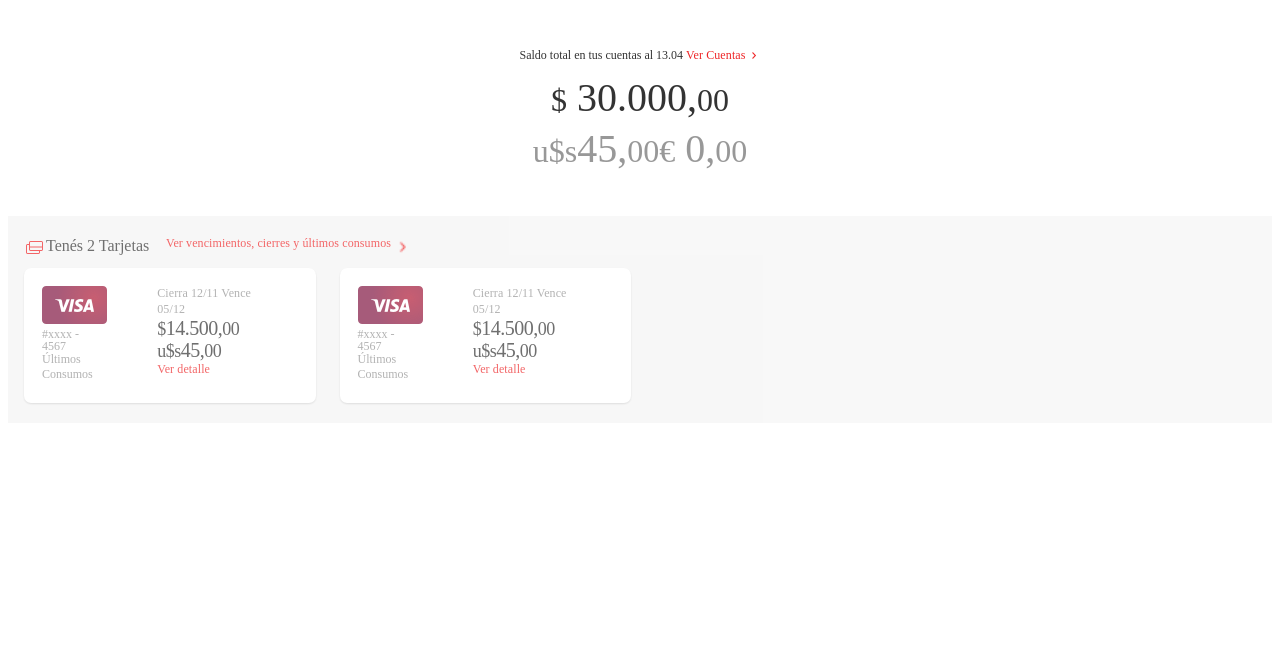
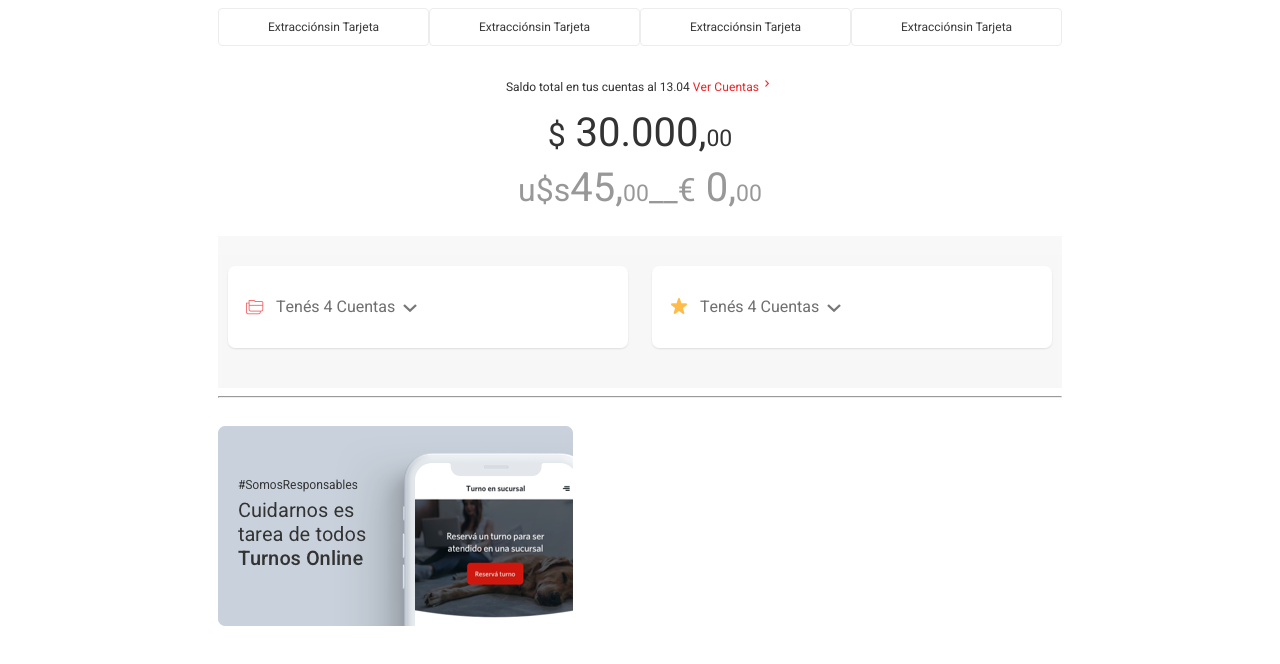
Before and after one commit to JuanCruzMonteros/Ego-Challenge2-Mobile, an Angular app: page / in a window 1280 px wide. Shown: the top 664 px of the page. Built offline with nearby package versions, Linux system fonts and the light colour scheme.

Commit message:
accounts mobile

```diff
--- a/src/app/components/resumen/accounts/accounts.component.css
+++ b/src/app/components/resumen/accounts/accounts.component.css
@@ -1,10 +1,8 @@
 #cuentas {
     display: grid;
     grid-template-areas: "row1" "row2";
-    row-gap: 10px;
     padding-left: 10px;
     padding-right: 10px;
-    /* height: 162px; */
     opacity: 0.7;
     background-color: #f5f5f5;
     row-gap: 10px;
@@ -13,8 +11,6 @@
 .row1 {
     grid-area: row1;
     display: grid;
-    grid-template-columns: 1fr;
-    grid-row: 1;
 
     margin-top: 20px;
     margin-left: 10px;
@@ -24,8 +20,6 @@
 .row2 {
     grid-area: row2;
     display: grid;
-    grid-template-columns: 1fr;
-    grid-row: 2;
 
     margin-bottom: 20px;
     margin-left: 10px;
@@ -33,9 +27,6 @@
 }
 
 .box {
-    /*
-    width: 355px;*/
-    width: 100;
     height: 50px;
     border-radius: 7px;
     box-shadow: 0 1px 2px 0 rgba(0, 0, 0, 0.15);
@@ -53,8 +44,6 @@
 }
 
 .Text {
-    /* width: 120px; */
-    height: 21px;
     font-family: Heebo;
     font-size: 16px;
     font-weight: 500;
@@ -106,3 +95,26 @@ hr .line {
     height: 1px;
     background-color: #c7c7c7;
 }
+
+@media (min-width: 1200px){
+
+    .row1 {
+        grid-column: 1;
+        grid-row: 1;
+
+        margin-top: 30px;
+        margin-bottom: 30px;
+        margin-left: 0;
+        margin-right: 12px;
+
+    }
+    .row2 {
+        grid-column: 2;
+        grid-row: 1;
+
+        margin-top: 30px;
+        margin-bottom: 30px;
+        margin-left: 12px;
+        margin-right: 0;
+    }
+}
--- a/src/app/components/resumen/accounts/accounts.component.html
+++ b/src/app/components/resumen/accounts/accounts.component.html
@@ -18,16 +18,14 @@
     <div class="row2">
         <div class="box align-left">
             <img src="./assets/png/fave-default.png" srcset="./assets/png/fave-default@2x.png 2x,
-            ./assets/png/fave-default@3x.png 3x" class="Fave-Default">
+                    ./assets/png/fave-default@3x.png 3x" class="Fave-Default">
 
             <div class="Text">
-
-                <span class="text-style-2">
-                    Últimos movimientos
-                </span>de tu CA en pesos 1234 2345
-
+                Tenés
+                <span class="text-style-1">
+                    4 Cuentas
+                </span>
             </div>
-
             <img src="./assets/png/down.png" srcset="./assets/png/down@2x.png 2x,
                 ./assets/png/down@3x.png 3x" class="down align-right">
         </div>
--- a/src/app/components/resumen/banner/banner.component.css
+++ b/src/app/components/resumen/banner/banner.component.css
@@ -1,21 +1,19 @@
 #banner {
-    /* grid-area: banner; */
-    grid-template-areas: "one two";
-    grid-template-columns: repeat(1fr,2);
-    grid-gap: 24px;
-    display: flex;
-    margin:0;
-    margin-left: 0;
-    margin-right: 0;
+    grid-template-areas: "one";
 }
-#banner .item-img {
+.item-img {
+
+    /* width: 355px; */
+
+    height: 200px;
+
+    object-fit: contain;
+
+    /* 1024
     width: 628px;
     height: 200px;
-    object-fit: contain;
+    object-fit: contain; */
 }
-#banner .item-one {
+.item-one {
     grid-area: one;
 }
-#banner .item-two {
-    grid-area: two;
-}
--- a/src/app/components/resumen/banner/banner.component.html
+++ b/src/app/components/resumen/banner/banner.component.html
@@ -1,10 +1,10 @@
 <section id="banner">
     <div class="item-one">
-        <img src="./assets/jpg/banner-1.jpg" srcset="./assets/png/banner-1@2x.jpg 2x,
-        ./assets/png/banner-1@3x.jpg 3x" class="item-img" />
+        <img src="./assets/png/banner.png" srcset="./assets/png/banner@2x.png 2x,
+        ./assets/png/banner@3x.png 3x" class="item-img" />
     </div>
-    <div class="item-two">
+    <!-- <div class="item-two">
         <img src="./assets/jpg/banner-2.jpg" srcset="./assets/png/banner-2@2x.jpg 2x,
     ./assets/png/banner-2@3x.jpg 3x" class="item-img" />
-    </div>
+    </div> -->
 </section>
--- a/src/app/components/resumen/money/money.component.css
+++ b/src/app/components/resumen/money/money.component.css
@@ -1,44 +1,37 @@
 #money {
     display: grid;
-    grid-template-areas: "row1"
-                        "row2""row3";
-                        margin-top: 20px ;
-                        margin-bottom: 20px;
-                        row-gap: 16px;
+    grid-template-areas: "row1" "row2" "row3";
+    margin-top: 20px;
+    margin-bottom: 20px;
+    text-align: center;
+    row-gap: 20px;
 }
 
 .row1 {
     grid-area: row1;
-    display: grid;
-    grid-template-columns: 1fr;
-    /*grid-column-start: 1;
-    grid-column-end: 4;*/
-    grid-row: 1;
 }
 
 .row2 {
     grid-area: row2;
-    display: grid;
-    grid-template-columns: 1fr;
-    /*grid-column-start: 1;
-    grid-column-end: 4;*/
-    grid-row: 2;
 }
+
 .row3 {
     grid-area: row3;
-    display: grid;
-    grid-template-columns: 1fr;
-    grid-row: 3;
 }
 
 .contentCenter {
+    padding: 0;
+    margin: 0;
+    display: -webkit-box;
+    display: -moz-box;
+    display: -ms-flexbox;
+    display: -webkit-flex;
     display: flex;
-    align-self: center;
-    justify-self: center;
+    align-items: center;
+    justify-content: center;
 }
 
 .saldo {
-    height: 16px;
     font-family: Heebo;
     font-size: 12px;
     font-weight: normal;
@@ -51,8 +44,6 @@
 }
 
 .label {
-    width: 67px;
-    height: 16px;
     font-family: Heebo;
     font-size: 12px;
     font-weight: normal;
@@ -65,33 +56,41 @@
 }
 
 .right {
-    width: 15px;
     height: 15px;
     object-fit: contain;
 }
 
 .moneda {
-    height: 35px;
     font-family: Heebo;
-    font-size: 40px;
+    font-size: 29px;
     font-weight: normal;
     font-stretch: normal;
     font-style: normal;
     line-height: 0.88;
     letter-spacing: normal;
+    text-align: center;
     color: #333333;
 }
 
 .moneda-simbolo {
-    font-family: Heebo-Regular;
-    font-size: 32px;
-    letter-spacing: 0;
+    font-size: 23px;
 }
 
 .moneda-decimales {
-    font-size: 32px;
+    font-size: 23px;
 }
 
 .moneda-style-2 {
     opacity: 50%;
 }
+
+@media (min-width: 720px) {
+    .moneda {
+        font-size: 40px;
+   }
+
+   .moneda-simbolo {
+    font-size: 32px;
+   }
+
+}
--- a/src/app/components/resumen/money/money.component.html
+++ b/src/app/components/resumen/money/money.component.html
@@ -3,9 +3,10 @@
         <div class="contentCenter">
             <div class="saldo">
                 Saldo total en tus cuentas al 13.04 <span class="label">Ver Cuentas</span>
+                <img src="./assets/png/right.png" srcset="./assets/png/right@2x.png 2x,
+                ./assets/png/right@3x.png 3x" class="right">
             </div>
-            <img src="./assets/png/right.png" srcset="./assets/png/right@2x.png 2x,
-                ./assets/png/right@3x.png 3x" class="right">
+
         </div>
     </div>
     <div class="row2">
@@ -21,7 +22,7 @@
                 <span class="moneda-simbolo">u$s</span>45,<span class="moneda-decimales">00</span>
             </div>
             <div class="moneda moneda-style-2">
-                <span class="moneda-simbolo">€</span> 0,<span class="moneda-decimales">00</span>
+                <span class="moneda-simbolo">__€</span> 0,<span class="moneda-decimales">00</span>
             </div>
         </div>
     </div>
--- a/src/app/components/resumen/navbar/navbar.component.css
+++ b/src/app/components/resumen/navbar/navbar.component.css
@@ -1,18 +1,28 @@
 #navbar {
-    display: flex;
+    display: none;
 }
 
+/* ----------- GRIDS ------------- */
 
 .card-grid {
     display: grid;
-    grid-template-areas: item1 item2 item3 item4;
+    grid-template-areas: "item1 item2 item3 item4";
 }
 
 .column {
-    width: 320px;
     height: 36px;
     border-radius: 4px;
     border: solid 1px #ededed;
+
+    padding: 0;
+    margin: 0;
+    display: -webkit-box;
+    display: -moz-box;
+    display: -ms-flexbox;
+    display: -webkit-flex;
+    display: flex;
+    align-items: center;
+    justify-content: center;
 }
 
 .item1 {
@@ -20,21 +30,25 @@
     grid-column: 1/2;
     grid-template-columns: 1fr;
 }
+
 .item2 {
     grid-column: item2;
     grid-column: 2/3;
     grid-template-columns: 1fr;
 }
+
 .item3 {
     grid-column: item3;
     grid-column: 3/4;
     grid-template-columns: 1fr;
 }
+
 .item4 {
     grid-column: item4;
     grid-column: 4/5;
     grid-template-columns: 1fr;
 }
+
 .left {
     grid-column: left;
     grid-column: 1/2;
@@ -46,3 +60,27 @@
     grid-column: 2/3;
     grid-template-columns: 1fr;
 }
+
+/* ----------- TEXT ------------- */
+
+.text {
+    font-family: Heebo;
+    font-size: 12px;
+    font-weight: 500;
+    font-stretch: normal;
+    font-style: normal;
+    line-height: normal;
+    letter-spacing: normal;
+    text-align: center;
+    color: #3a3a3a;
+}
+
+.text .text-style-1 {
+    font-weight: normal;
+}
+
+@media (min-width: 1020px) {
+    #navbar {
+        display: inline;
+    }
+}
--- a/src/app/components/resumen/navbar/navbar.component.html
+++ b/src/app/components/resumen/navbar/navbar.component.html
@@ -1,17 +1,30 @@
-<p>navbar works!</p>
 <section id="navbar">
     <div class="card-grid">
-        <div class="item1 column">
-            Extracción sin Tarjeta1
+        <div class="item1 column text">
+
+            Extracción
+            <span class="text-style-1">
+                sin Tarjeta
+            </span>
+
         </div>
-        <div class="item2 column">
-            Extracción sin Tarjeta2
+        <div class="item2 column text">
+            <span class="text">
+                Extracción
+            </span>
+            sin Tarjeta
         </div>
-        <div class="item3 column">
-            Extracción sin Tarjeta3
+        <div class="item3 column text">
+            <span class="text">
+                Extracción
+            </span>
+            sin Tarjeta
         </div>
-        <div class="item4 column">
-            Extracción sin Tarjeta4
+        <div class="item4 column text">
+            <span class="text">
+                Extracción
+            </span>
+            sin Tarjeta
         </div>
     </div>
 </section>
--- a/src/app/components/resumen/resumen.component.css
+++ b/src/app/components/resumen/resumen.component.css
@@ -1,23 +1,14 @@
+@import url('https://fonts.googleapis.com/css?family=Heebo');
+
+
 #resumen {
     display: grid;
     width: 100%;
     margin: 0 auto;
-    grid-template-columns: 1fr;
-    /* grid-template-rows: 80px auto auto 80px; */
-    grid-template-rows: 10px 1fr 10px;
     grid-gap: 10px;
-    grid-template-areas: "header" "money" "cuentasYMovimientos" "cards";
-    /* "tarjetas" "banner" "text" "footer"; */
+    grid-template-areas: "navbar""money" "cuentasYMovimientos" "cards" "banner";
+    /* cuentasYMovimientos "tarjetas" "banner" "text" "footer"; */
 }
-
-/*   display 1280 */
-
-/*
-    display: grid;
-    grid-template-columns: 200px 1fr 200px;
-    grid-template-areas: ". money . "". navbar ." ". cuentas ." ". cards     ." ". banner   .";
-
-    */
 
 app-money {
     grid-area: money;
@@ -38,3 +29,11 @@ app-cards {
 app-banner {
     grid-area: banner;
 }
+
+@media (min-width: 1200px) {
+    #resumen {
+        display: grid;
+        grid-template-columns: 200px 1fr 200px;
+        grid-template-areas: ". navbar ." ". money . " ". cuentasYMovimientos ." ". cards     ." ". banner   .";
+    }
+}
--- a/src/app/components/resumen/resumen.component.html
+++ b/src/app/components/resumen/resumen.component.html
@@ -2,12 +2,16 @@
 
 <section id="resumen">
 
+  <app-navbar></app-navbar>
 
     <app-money></app-money>
 
-    <!-- <app-accounts></app-accounts> -->
-    <app-cards></app-cards>
+    <app-accounts></app-accounts>
 
+    <!-- <app-cards></app-cards> -->
+    <!-- cards me rompe accounts porque pasa el eje X -->
+
+    <app-banner></app-banner>
 
     <!--
     <app-navbar></app-navbar>
```
Also changed, not shown: src/app/components/resumen/cards/cards.component.css (line endings or trailing spaces).
